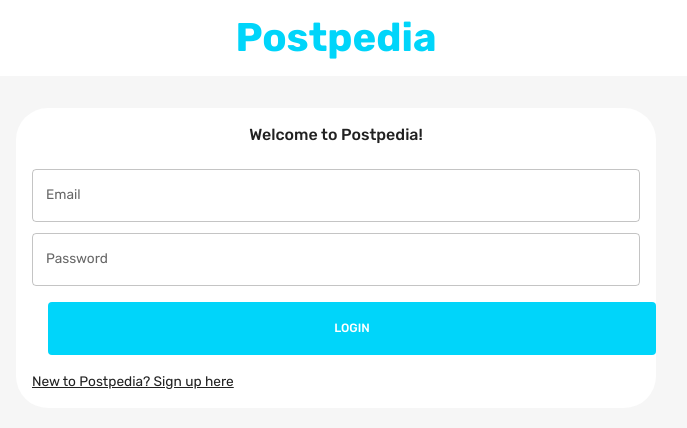
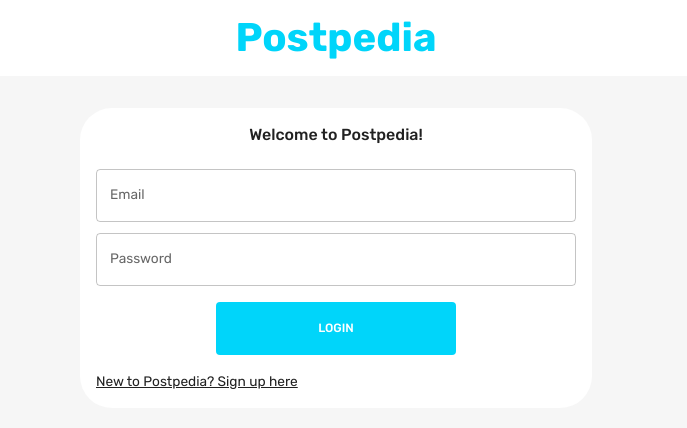
Before and after one commit to AnubhavTuknayat/Social-Media-App, a React (Create React App) app in the folder client/: page / in a window 1280 px wide. Shown: the top 428 px of the page, without its empty margins (304-991 px from the left). Built offline with nearby package versions, Linux system fonts and the light colour scheme.

Commit message:
Alignment of buttons on Login Page

```diff
--- a/client/src/scenes/loginPage/Form.js
+++ b/client/src/scenes/loginPage/Form.js
@@ -243,15 +243,22 @@ const Form = ()=>{
                     </Box>
 
                     {/* BUTTONS */}
-                    <Box>
+                    <Box
+                    sx={{
+                        display:"flex",
+                        flexDirection:"column",
+                        alignItems:"center",
+                    }}
+                    >
                         {isLogin?(
                             <>
                                 <Button
                                 fullWidth
                                 type="submit"
                                 sx={{
-                                    m:"1rem",
+                                    m:"1rem auto",
                                     p:"1rem",
+                                    width:"50%",
                                     backgroundColor:palette.primary.main,
                                     color:palette.background.alt,
                                     "&:hover":{
@@ -268,6 +275,7 @@ const Form = ()=>{
                                     sx={{
                                         color:palette.background.primary,
                                         textDecoration:"underline",
+                                        alignSelf:"start",
                                         "&:hover":{
                                             color:palette.primary.main,
                                             cursor:"pointer"
@@ -286,8 +294,9 @@ const Form = ()=>{
                                 fullWidth
                                 type="submit"
                                 sx={{
-                                    m:"1rem",
+                                    m:"1rem auto",
                                     p:"1rem",
+                                    width:"50%",
                                     backgroundColor:palette.primary.main,
                                     color:palette.background.alt,
                                     "&:hover":{
@@ -303,6 +312,7 @@ const Form = ()=>{
                                     sx={{
                                         color:palette.background.primary,
                                         textDecoration:"underline",
+                                        alignSelf:"start",
                                         "&:hover":{
                                             color:palette.primary.main,
                                             cursor:"pointer"
--- a/client/src/scenes/loginPage/index.js
+++ b/client/src/scenes/loginPage/index.js
@@ -26,7 +26,7 @@ const LoginPage = () => {
                 </Typography>
             </Box>
 
-            <Box width={isNonMobileScreens?"50%":"90%"} p="1rem" m="1rem auto" borderRadius="2rem" backgroundColor={theme.palette.background.alt}>
+            <Box width={isNonMobileScreens?"40%":"90%"} p="1rem" m="1rem auto" borderRadius="2rem" backgroundColor={theme.palette.background.alt}>
                 <Typography
                     fontWeight="500"
                     variant="h5"
```
